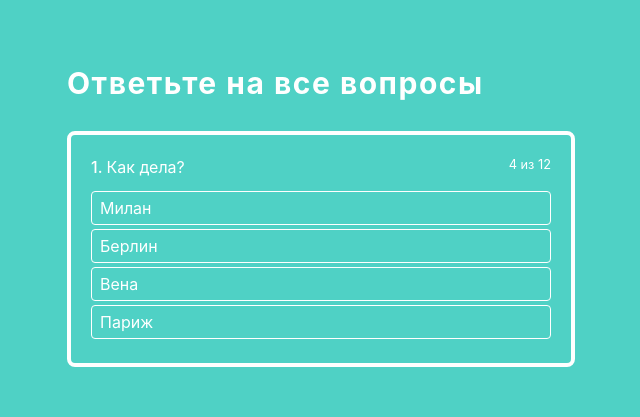
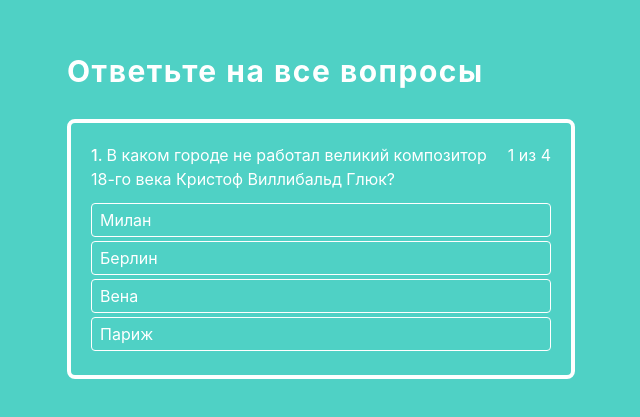
Before and after one commit to and-tol/Quiz-React, a React (Create React App) app: page / in a window 1280 px wide. Shown: the part 187-604 px from the top of the page, without its empty margins (319-959 px from the left). Built offline with nearby package versions, Linux system fonts and the light colour scheme.

Commit message:
feat: make  ActiveQuiz

```diff
--- a/src/components/Quiz/ActiveQuiz/ActiveQuiz.jsx
+++ b/src/components/Quiz/ActiveQuiz/ActiveQuiz.jsx
@@ -7,12 +7,23 @@ export const ActiveQuiz = (props) => {
     <div className='p-5 text-white border-4 border-solid border-white rounded-lg my-3 box-border'>
       <div className='flex justify-between'>
         <p className='mb-3'>
-          <span className='font-medium'>1. </span> Как дела?
+          <span className='font-medium'>1. </span> {props.question}
         </p>
-        <small>4 из 12</small>
+        <span className=' w-24 text-right align-baseline'>
+          {props.answerNumber} из {props.quizLength}
+        </span>
       </div>
 
-      <AnswersList answers={props.answers} />
+      <AnswersList
+        answers={props.answers}
+        id={props.id}
+        onAnswerClick={props.onAnswerClick}
+      />
     </div>
   );
 };
+
+
+// width: 90px;
+// display: block;
+// text-align: end;
--- a/src/components/Quiz/ActiveQuiz/AnswersList/AnswerItem/AnswerItem.jsx
+++ b/src/components/Quiz/ActiveQuiz/AnswersList/AnswerItem/AnswerItem.jsx
@@ -1,8 +1,11 @@
-import React from 'react'
+import React from 'react';
 
 export const AnswerItem = (props) => {
   return (
-    <li className='border border-solid border-white rounded py-1 px-2 mb-1 cursor-pointer hover:bg-indigo-300 transition-colors duration-300 ease-in-out'>
+    <li
+      className='border border-solid border-white rounded py-1 px-2 mb-1 cursor-pointer hover:bg-indigo-300 transition-colors duration-300 ease-in-out'
+      onClick={() => props.onAnswerClick(props.answer.id)}
+    >
       {props.answer.text}
     </li>
   );
--- a/src/components/Quiz/ActiveQuiz/AnswersList/AnswersList.jsx
+++ b/src/components/Quiz/ActiveQuiz/AnswersList/AnswersList.jsx
@@ -4,7 +4,13 @@ import { AnswerItem } from './AnswerItem/AnswerItem';
 export const AnswersList = (props) => {
   return (
     <ul>
-      {props.answers.map((answer, index) => <AnswerItem key={index} answer={answer} />)}
+      {props.answers.map((answer, index) => (
+        <AnswerItem
+          key={answer.id}
+          answer={answer}
+          onAnswerClick={props.onAnswerClick}
+        />
+      ))}
     </ul>
-  )
+  );
 };
--- a/src/components/Quiz/Quiz.jsx
+++ b/src/components/Quiz/Quiz.jsx
@@ -1,14 +1,56 @@
 import React, { Component } from 'react';
 import { ActiveQuiz } from './ActiveQuiz/ActiveQuiz';
-import { state } from '../../data/data';
+// import { state } from '../../data/data';
+import { data } from '../../data/data';
 
 export class Quiz extends Component {
+  state = {
+    results: {}, // {[id]: "success" || "errror"}
+    isFinished: false,
+    activeQuestion: 0,
+    answerState: null, // {[id]: "success" || "errror"}
+  };
+
+  onAnswerClickHandler = (answerId) => {
+    console.log('answerId>>', answerId);
+
+    const question = data.quiz[this.state.activeQUestion];
+
+    if (question.rightAnswerId === answerId) {
+      const timeout = window.setTimeout(() => {
+        if (this.isQuizFinished()) {
+          console.log('Finished');
+        } else {
+          this.setState({
+            activeQuestion: this.state.activeQuestion + 1,
+          });
+        }
+        window.clearTimeout(timeout);
+      }, 1000);
+    } else {
+    }
+  };
+
+  isQuizFinished() {
+    return this.state.activeQuestion + 1 === data.quiz.length;
+  }
+
   render() {
     return (
-      <div className='flex justify-center flex-col flex-grow p-24' style={{ width: '700px' }}>
+      <div
+        className='flex justify-center flex-col flex-grow p-24'
+        style={{ width: '700px' }}
+      >
         <h1 className='text-white'>Ответьте на все вопросы</h1>
         <div className='w-full'>
-          <ActiveQuiz answers={state.quiz[0].answers}/>
+          <ActiveQuiz
+            answers={data.quiz[this.state.activeQuestion].answers}
+            id={data.quiz[this.state.activeQuestion].id}
+            question={data.quiz[this.state.activeQuestion].question}
+            onAnswerClick={this.onAnswerClickHandler}
+            quizLength={data.quiz.length}
+            answerNumber={this.state.activeQuestion + 1}
+          />
         </div>
       </div>
     );
--- a/src/data/data.js
+++ b/src/data/data.js
@@ -1,4 +1,4 @@
-export const state = {
+export const data = {
   // хранение вопросов, ответов, параметры голосования
   results: {}, // {[id]: "success" || "errror"}
   isFinished: false,
```
Also changed, not shown: src/components/Quiz/Quiz-functional.jsx (added, +30 -0 lines).
